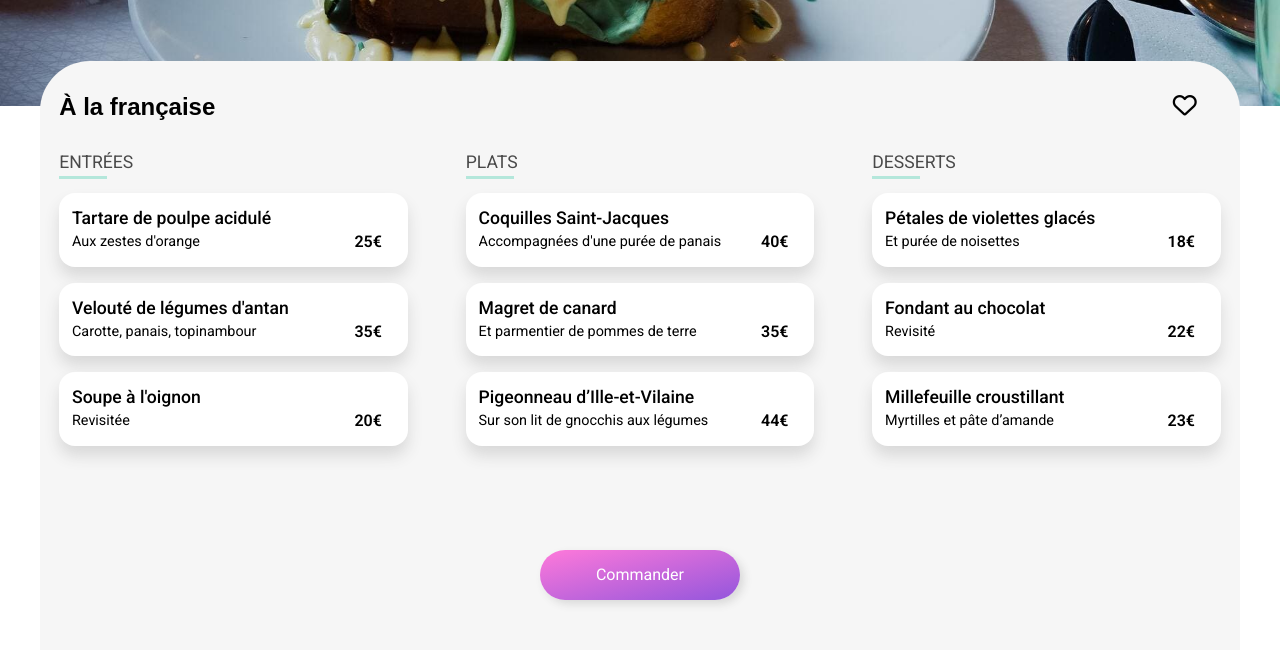
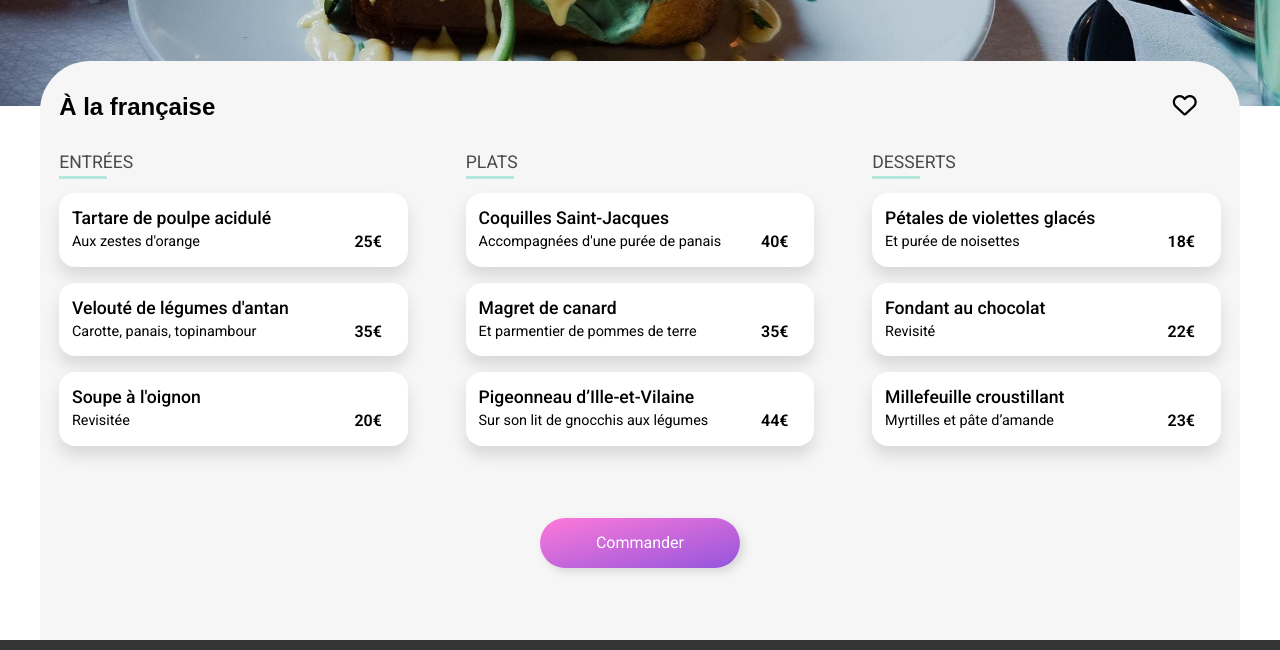
Before and after one commit to aureliegerber/formation-OC-projet-3, a website: page a-la-francaise.html in a window 1280 px wide. Shown: the part 359-1009 px from the top of the page. Drawn offline with Linux system fonts and the light colour scheme; a web font is replaced by a local one.

```diff
--- a/sass/components/_buttons.scss
+++ b/sass/components/_buttons.scss
@@ -32,10 +32,11 @@
 
     &__command {
         width: 200px;
-        margin: 3rem auto 3.5rem;
+        margin: 1rem auto 3.5rem;
     }
 }
 
 .btn--center {
     text-align: center;
+    margin: auto;
 }
```
Also changed, not shown: images/la-note-enchantee-charonne-paris_0864w.jpg, images/la-note-enchantee-charonne-paris_1920w.jpg, images/la-note-enchantee-charonne-paris_3000w.jpg, la-note-enchantee.html (line endings or trailing spaces), public/css/style.css, 1 other file.
